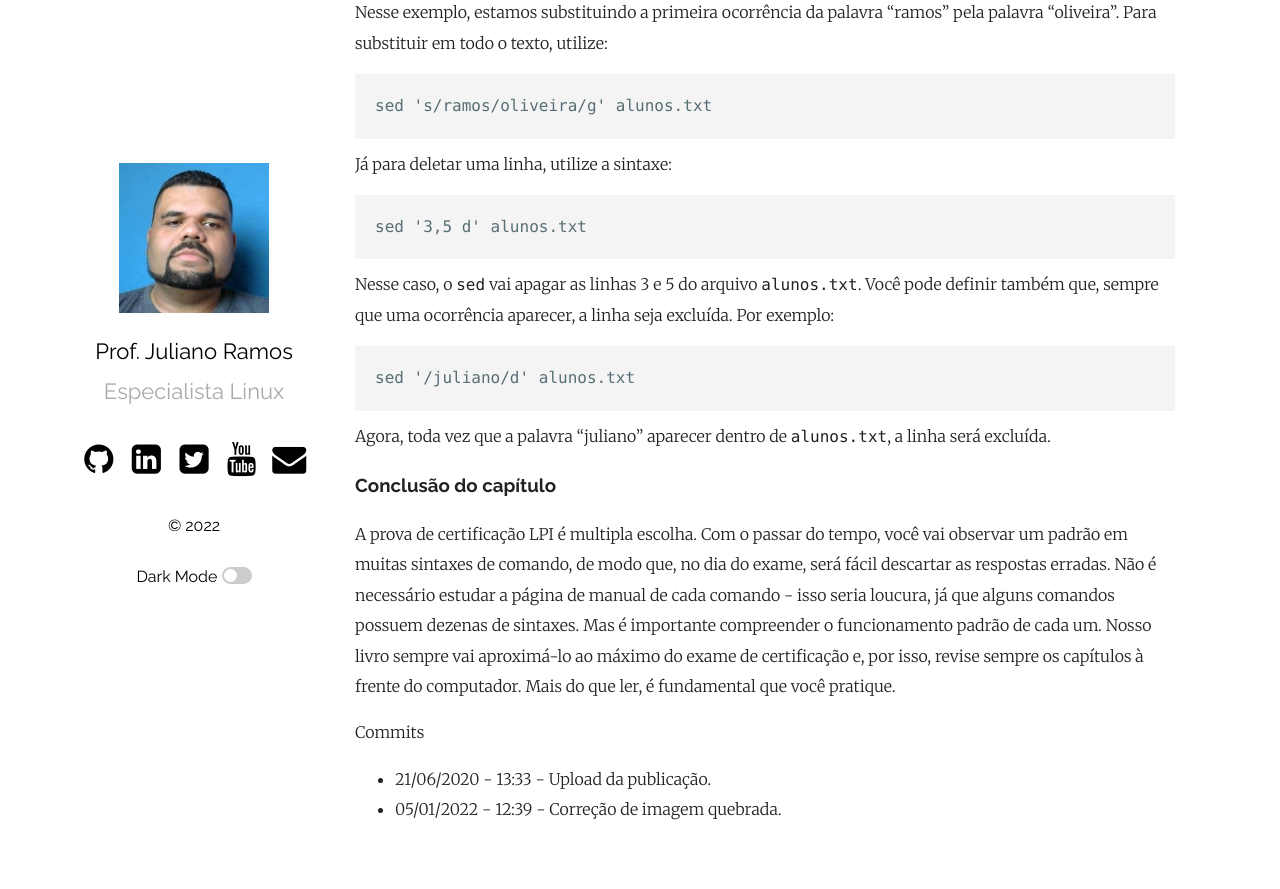
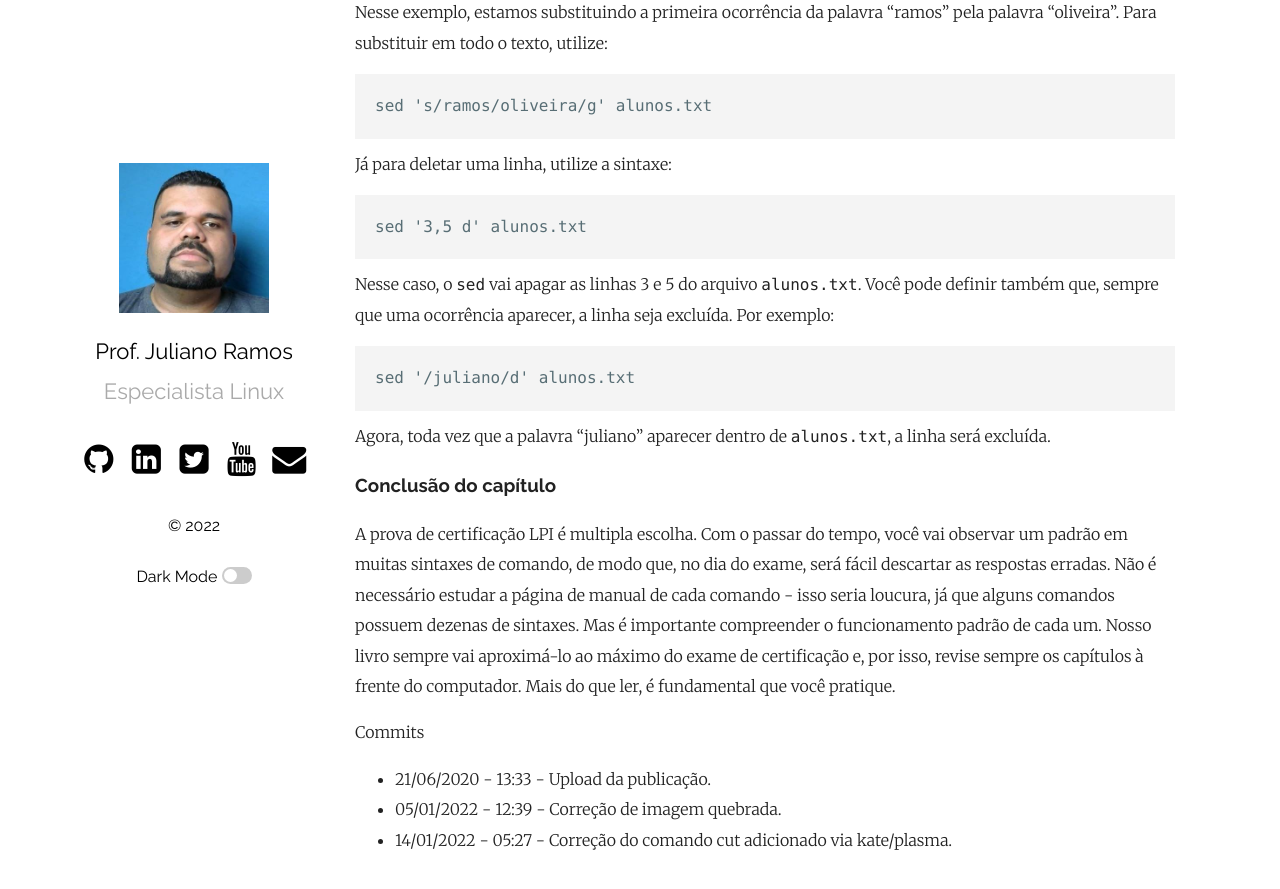
Before and after one commit to profjulianoramos/linux, a Jekyll site: the page built from _posts/2020-06-21-topico103.2lpi.md, in a window 1280 px wide and 900 px high, scrolled down 9769 px. Shown: the top 889 px of the window. Built offline with Jekyll 4.4.1, drawn with Linux system fonts in a browser that asks for light colours; comment, search, counter and statistics services are not loaded.

Commit message:
Update 2020-06-21-topico103.2lpi.md

```diff
--- a/_posts/2020-06-21-topico103.2lpi.md
+++ b/_posts/2020-06-21-topico103.2lpi.md
@@ -399,7 +399,7 @@ Agora, toda vez que a palavra "juliano" aparecer dentro de `alunos.txt`, a linha
 
 A prova de certificação LPI é multipla escolha. Com o passar do tempo, você vai observar um padrão em muitas sintaxes de comando, de modo que, no dia do exame, será fácil descartar as respostas erradas. Não é necessário estudar a página de manual de cada comando - isso seria loucura, já que alguns comandos possuem dezenas de sintaxes. Mas é importante compreender o funcionamento padrão de cada um. Nosso livro sempre vai aproximá-lo ao máximo do exame de certificação e, por isso, revise sempre os capítulos à frente do computador. Mais do que ler, é fundamental que você pratique.
 
-
 Commits
 - 21/06/2020 - 13:33 - Upload da publicação.
 - 05/01/2022 - 12:39 - Correção de imagem quebrada.
+- 14/01/2022 - 05:27 - Correção do comando cut adicionado via kate/plasma.
```
